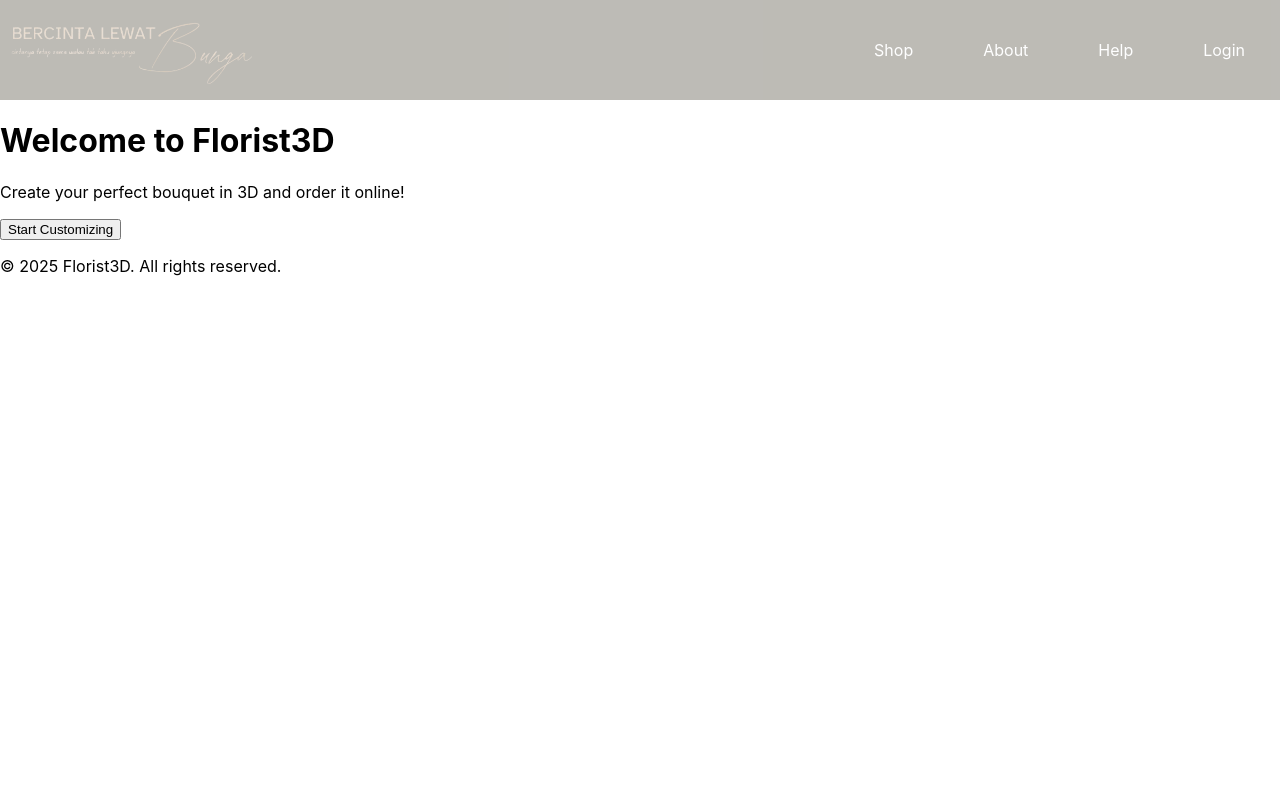
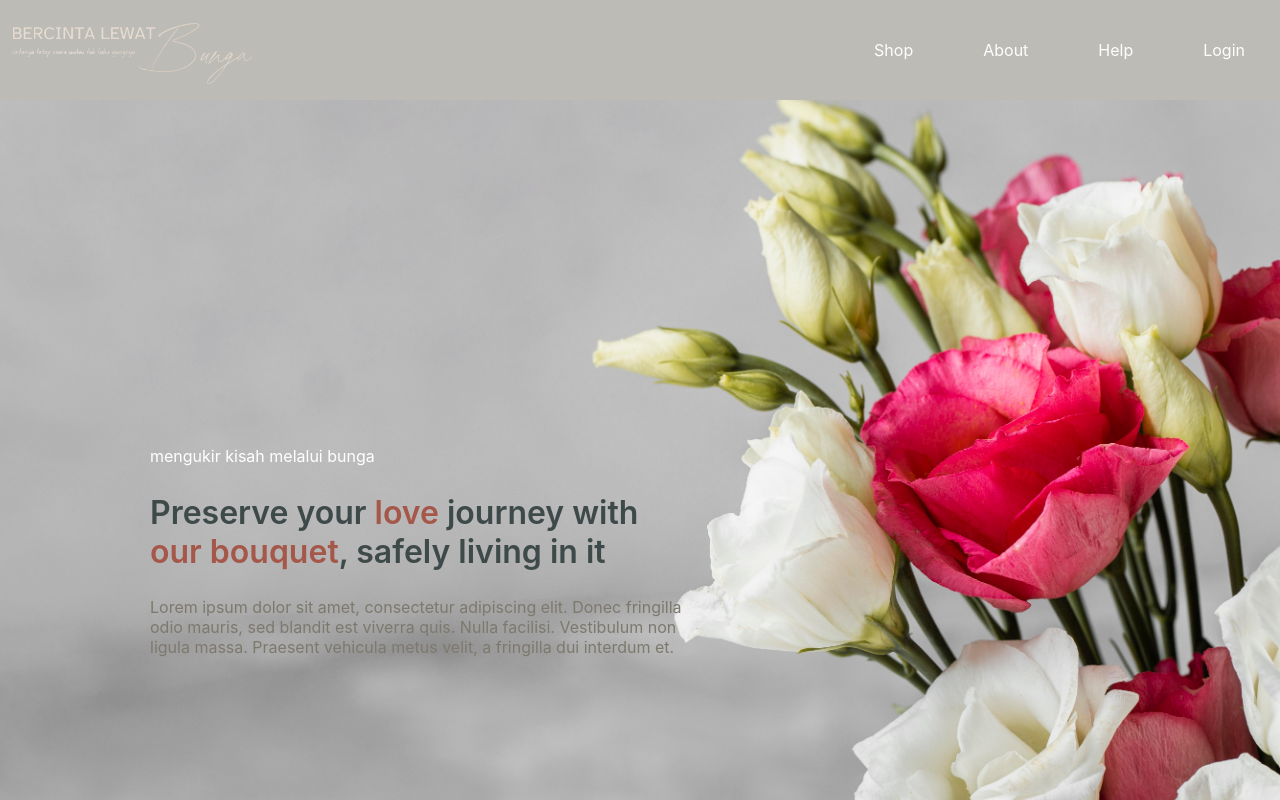
Before and after one commit to aryaaqilah/BercintaLewatBunga-Code, a React (Create React App) app: page / in a window 1280 px wide. Shown: the top 800 px of the page. Built offline with nearby package versions, Linux system fonts and the light colour scheme.

Commit message:
Add Hero Section in Home

```diff
--- a/src/App.js
+++ b/src/App.js
@@ -1,7 +1,7 @@
 import { BrowserRouter as Router, Routes, Route } from "react-router-dom";
 import Navbar from "./components/Navbar/NavBar";
 import Footer from "./components/footer";
-import Home from "./pages/Home";
+import Home from "./pages/Home/Home";
 import Shop from "./pages/Shop";
 import About from "./pages/About";
 import Help from "./pages/Help";
--- /dev/null
+++ b/src/pages/Home/Home.css
@@ -0,0 +1,21 @@
+.HeroSection {
+    height: 100vh;
+    width: 100vw;
+    overflow: hidden;
+    margin: 0;
+    padding: 0;
+}
+
+.HeroPicture {
+    width: 100%;
+    height: 100%;
+    object-fit: cover;
+    display: block;
+}
+
+.HeroOverlay {
+    position: absolute;
+    top: 35vh;
+    z-index: 2;
+    margin: 9.375rem;
+}
--- /dev/null
+++ b/src/pages/Home/Home.jsx
@@ -0,0 +1,33 @@
+import './Home.css'
+import HeroPicture from '../../assets/Landing.jpg'
+
+function HeroSection() {
+  return (
+    <section className='HeroSection'>
+      <img src={HeroPicture} alt="" className='HeroPicture' />
+      <div className='HeroOverlay'>
+        <p className='p1 txt-color-white'>mengukir kisah melalui bunga</p>
+        <h1 className='txt-color-ternary weight-semibold'>
+          Preserve your <span className='txt-color-primary'>love</span> journey with
+          <br />
+          <span className='txt-color-primary'>our bouquet</span>, safely living in it
+        </h1>
+        <p className='txt-color-bg-dark'>
+          Lorem ipsum dolor sit amet, consectetur adipiscing elit. Donec fringilla
+          <br />
+          odio mauris, sed blandit est viverra quis. Nulla facilisi. Vestibulum non
+          <br />
+          ligula massa. Praesent vehicula metus velit, a fringilla dui interdum et.
+        </p>
+      </div>
+    </section>
+  )
+}
+
+export default function Home() {
+  return (
+    <div>
+      <HeroSection />
+    </div>
+  );
+}
--- a/src/pages/home.jsx
+++ /dev/null
@@ -1,13 +0,0 @@
-export default function Home() {
-  return (
-    <div className="text-center mt-10">
-      <h1 className="text-4xl font-bold text-green-700">Welcome to Florist3D</h1>
-      <p className="mt-4 text-lg text-gray-700">
-        Create your perfect bouquet in 3D and order it online!
-      </p>
-      <button className="mt-6 bg-green-700 text-white px-6 py-3 rounded-xl hover:bg-green-800">
-        Start Customizing
-      </button>
-    </div>
-  );
-}
```
Also changed, not shown: src/assets/Landing.jpg (added).
